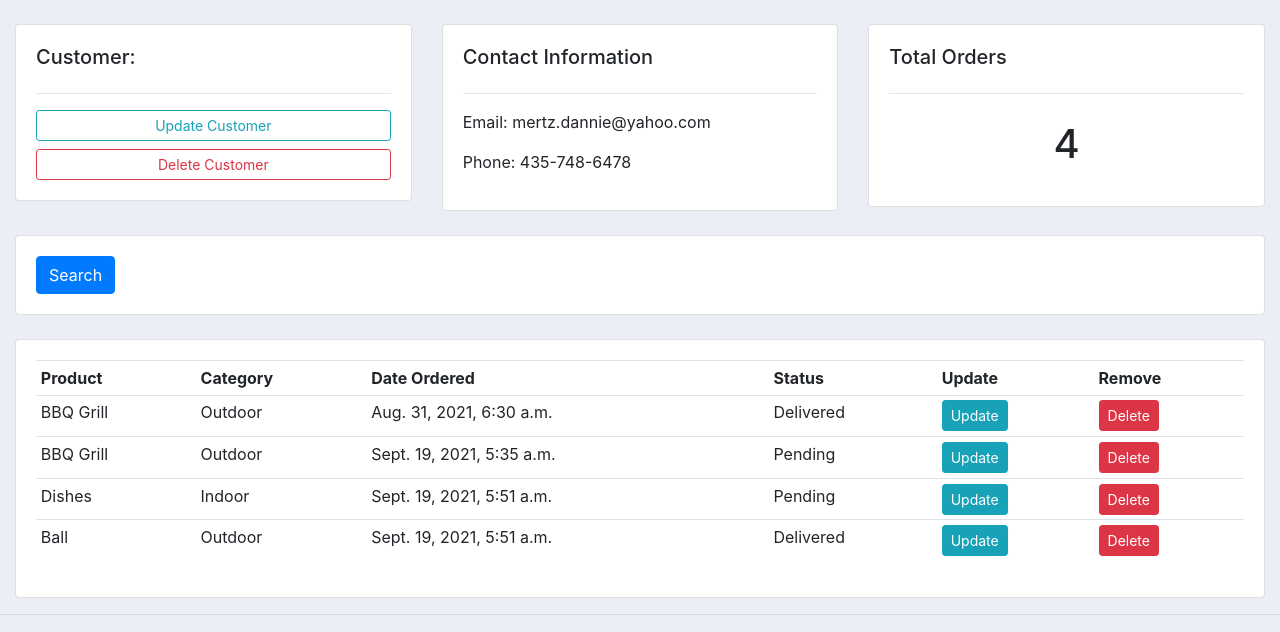
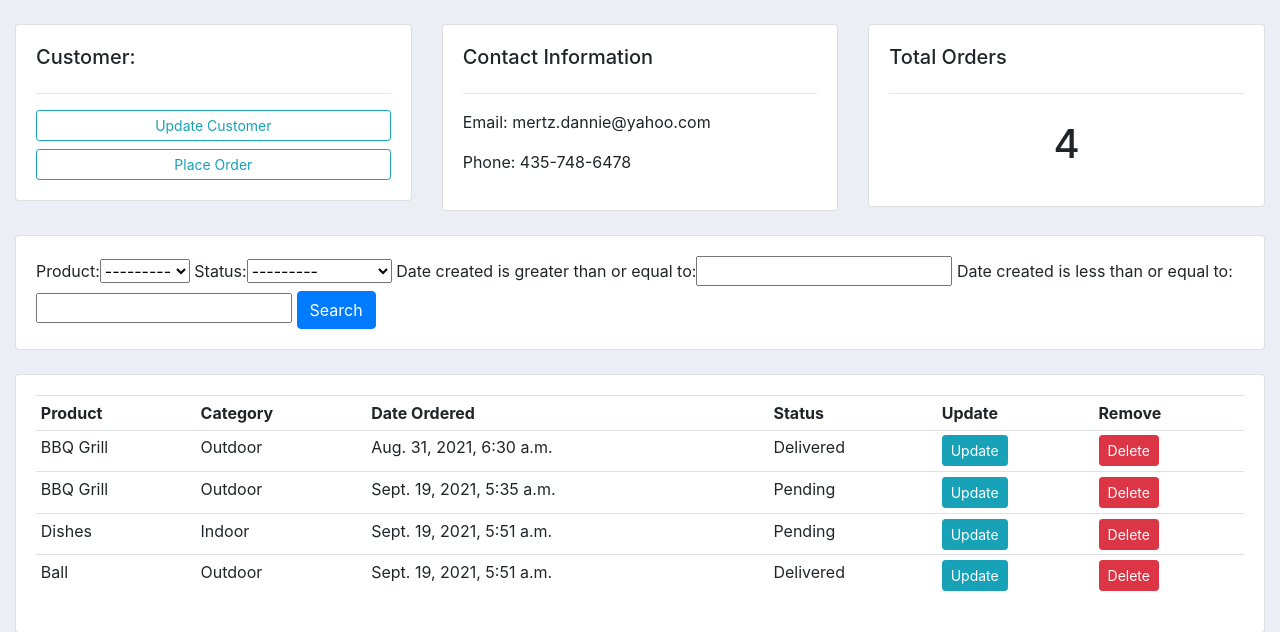
Before and after one commit to rohitasture/custmanageapp, a Django app: page /customer/1/ in a window 1280 px wide. Shown: the part 80-712 px from the top of the page. Run offline with Django 3.2, Linux system fonts and the light colour scheme; data comes from the database, SQL or seed files in the repository; both versions use the stored data as it was after the commit; some libraries are stand-ins or nearby versions.

Commit message:
Added filters for search

```diff
--- /dev/null
+++ b/custmanageapp/filters.py
@@ -0,0 +1,11 @@
+import django_filters
+from django_filters import DateFilter
+from .models import *
+
+class OrderFilter(django_filters.FilterSet):
+    start_date = DateFilter(field_name = "date_created", lookup_expr = 'gte')
+    end_date = DateFilter(field_name = "date_created", lookup_expr = 'lte')
+    class Meta:
+        model = Order
+        fields = '__all__'
+        exclude = ['customer','date_created']
--- a/custmanageapp/templates/custmanageapp/customer.html
+++ b/custmanageapp/templates/custmanageapp/customer.html
@@ -8,7 +8,7 @@
 			<h5>Customer:</h5>
 			<hr>
 			<a class="btn btn-outline-info  btn-sm btn-block" href="">Update Customer</a>
-			<a class="btn btn-outline-danger  btn-sm btn-block" href="">Delete Customer</a>
+			<a class="btn btn-outline-info  btn-sm btn-block" href="{% url 'create_order' customer.id %}">Place Order</a>
 
 		</div>
 	</div>
@@ -37,7 +37,7 @@
 	<div class="col">
 		<div class="card card-body">
 			<form method="get">
-
+				{{myFilter.form}}
 		    <button class="btn btn-primary" type="submit">Search</button>
 		  </form>
 		</div>
--- a/custmanageapp/templates/custmanageapp/dashboard.html
+++ b/custmanageapp/templates/custmanageapp/dashboard.html
@@ -29,7 +29,7 @@
 		<h5>LAST 5 ORDERS</h5>
 		<hr>
 		<div class="card card-body">
-			<a class="btn btn-primary  btn-sm btn-block" href="{% url 'create_order' %}">Create Order</a>
+
 			<table class="table table-sm">
 				<tr>
 					<th>Product</th>
--- a/custmanageapp/templates/custmanageapp/order_form.html
+++ b/custmanageapp/templates/custmanageapp/order_form.html
@@ -8,7 +8,11 @@
         <div class="card card-body">
             <form action = "" method = "POST">
                 {% csrf_token %}
-                {{ form }}
+                {{ formset.management_form }}
+                {% for form in formset %}
+                    {{ form }}
+                    <hr>
+                {% endfor %}
                 <input type="submit" name = "submit">
             </form>
         </div>
--- a/custmanageapp/urls.py
+++ b/custmanageapp/urls.py
@@ -5,7 +5,7 @@ urlpatterns = [
     path('', views.home, name = "home"),
     path('products/', views.products, name = "products"),
     path('customer/<str:pk>/', views.customer, name = "customer"),
-    path('create_order/',views.createOrder, name = "create_order"),
+    path('create_order/<str:pk>/',views.createOrder, name = "create_order"),
     path('update_order/<str:pk>/',views.updateOrder, name = "update_order"),
     path('delete_order/<str:pk>/',views.deleteOrder, name = "delete_order")
 ]
--- a/custmanageapp/views.py
+++ b/custmanageapp/views.py
@@ -1,6 +1,8 @@
 from django.shortcuts import render,redirect
 from django.http import HttpResponse
+from django.forms import inlineformset_factory
 
+from .filters import OrderFilter
 from .models import *
 from .forms import OrderForm
 # Create your views here.
@@ -25,18 +27,25 @@ def customer(request, pk):
     customer = Customer.objects.get(id = pk)
     orders = customer.order_set.all()
     order_count = orders.count()
-    context = {'customer':customer, 'orders':orders, 'order_count':order_count}
+
+    myFilter = OrderFilter(request.GET, queryset = orders)
+    orders = myFilter.qs
+    context = {'customer':customer, 'orders':orders, 'order_count':order_count, 'myFilter': myFilter}
     return render(request,'custmanageapp/customer.html',context)
 
-def createOrder(request):
-    form = OrderForm()
+def createOrder(request, pk):
+    OrderFormSet = inlineformset_factory(Customer,Order, fields = ('product','status'), extra = 10)
+    customer = Customer.objects.get(id = pk)
+    #form = OrderForm(initial = {'customer': customer})
+    formset = OrderFormSet(queryset = Order.objects.none() ,instance = customer)
     if request.method == 'POST':
-        form = OrderForm(request.POST)
-        if form.is_valid():
-            form.save()
+        #form = OrderForm(request.POST)
+        formset = OrderFormSet(request.POST, instance = customer)
+        if formset.is_valid():
+            formset.save()
             return redirect('/')
 
-    context = {'form':form}
+    context = {'formset':formset}
     return render(request,'custmanageapp/order_form.html',context)
 
 def updateOrder(request, pk):
--- a/djangoProject/settings.py
+++ b/djangoProject/settings.py
@@ -38,6 +38,7 @@ INSTALLED_APPS = [
     'django.contrib.messages',
     'django.contrib.staticfiles',
     'custmanageapp',
+    'django_filters',
 ]
 
 MIDDLEWARE = [
```
Also changed, not shown: db.sqlite3.
